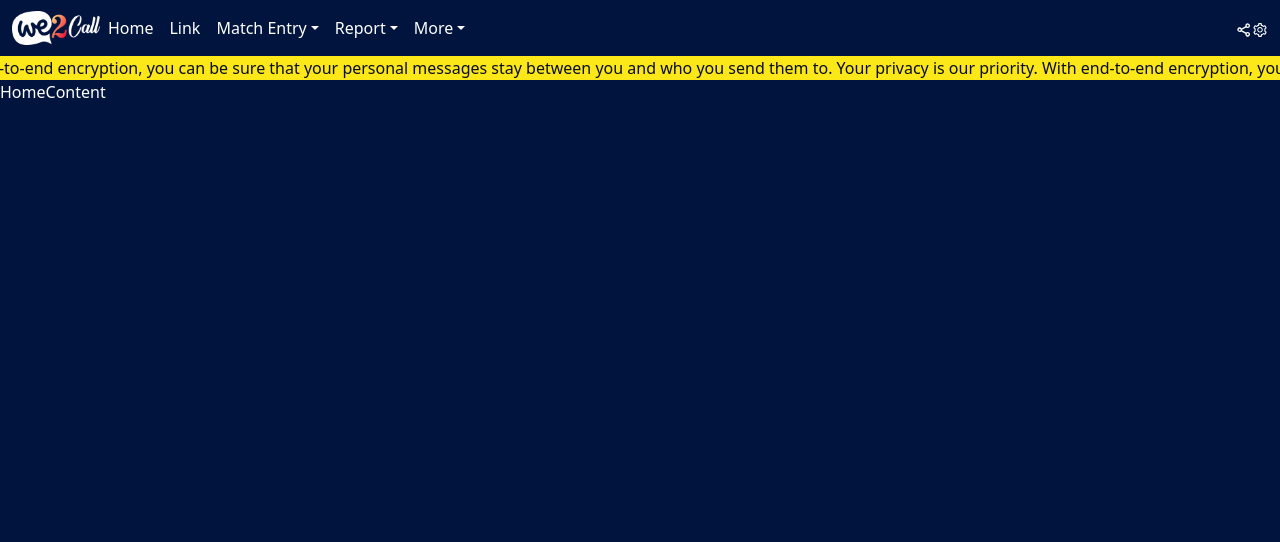
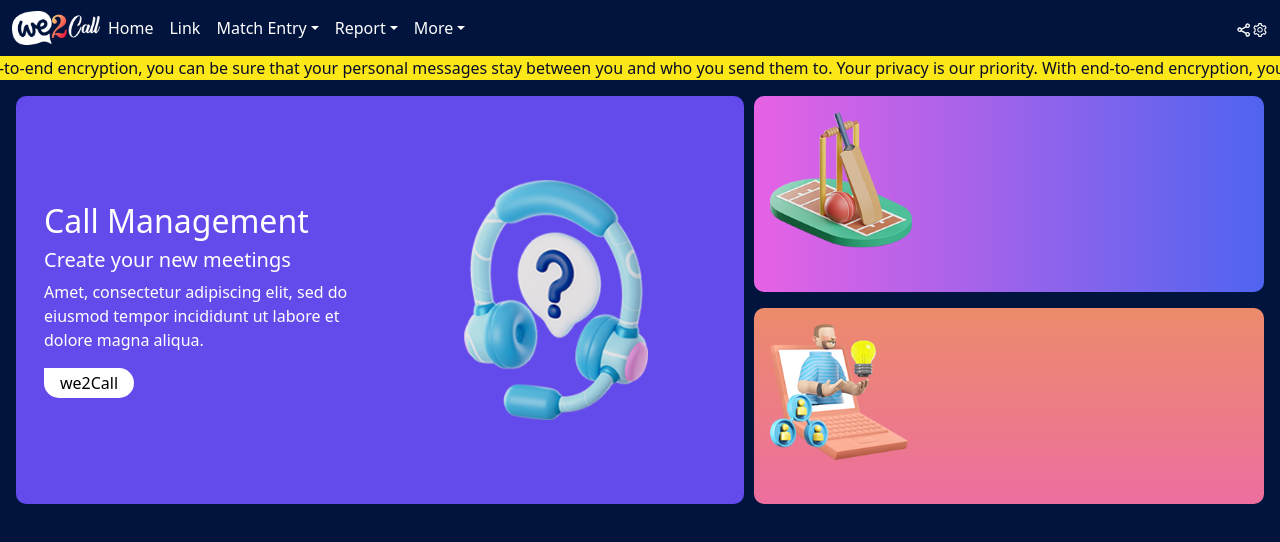
Before and after one commit to Texch999/we2-call-admin, a React (Create React App) app: page / in a window 1280 px wide. Shown: the top 542 px of the page. Built offline with nearby package versions, Linux system fonts and the light colour scheme; a small style sheet from the web is missing.

Commit message:
added chages

```diff
--- a/src/App.css
+++ b/src/App.css
@@ -15,7 +15,10 @@ body {
   background: #fce719;
   color: #080c27;
 }
-.head-image{
-    height: 50% !important;
-    width:7%;
+.head-image {
+  height: 50% !important;
+  width: 7%;
 }
+.vh-50 {
+  height: 55vh !important;
+}
--- a/src/images/index.js
+++ b/src/images/index.js
@@ -23,4 +23,6 @@ export const Images = {
   chat_icon: "./assets/chat_icon.png",
   LoginUserIcon: "./assets/login_User_Icon.png",
   LoginLockIcon: "./assets/login_Lock_Icon.png",
+  UserManagement: "./assets/user_Management.png",
+  SportManagement:"./assets/sports_management.png",
 };
--- a/src/pages/home-page/Header.jsx
+++ b/src/pages/home-page/Header.jsx
@@ -4,6 +4,7 @@ import { BiShareAlt } from "react-icons/bi";
 import { Images } from "../../images";
 import { AiFillWarning, AiOutlineSetting } from "react-icons/ai";
 import { CiStickyNote } from "react-icons/ci";
+import "./style.css";
 
 function Header() {
   const matchEntryOptions = [
--- a/src/pages/home-page/HomeContent.jsx
+++ b/src/pages/home-page/HomeContent.jsx
@@ -1,9 +1,39 @@
-import React from 'react'
+import React from "react";
+import { Images } from "../../images";
 
 function HomeContent() {
   return (
-    <div>HomeContent</div>
-  )
+    <div className="container-fluid">
+      <div className="row vh-50 p-3">
+        <div className="col-7 call-management col-sm-12 col-md-12 col-lg-7 col-xl-7 d-flex">
+          <div className="w-50 p-3 call-management-text">
+            <h2>Call Management</h2>
+            <h5>Create your new meetings</h5>
+            <p>
+              Amet, consectetur adipiscing elit, sed do eiusmod tempor
+              incididunt ut labore et dolore magna aliqua.
+            </p>
+            <div className="we2-call-button">we2Call</div>
+          </div>
+          <div className="w-50 d-flex align-items-center justify-content-center">
+            <img className="call-management-image" src={Images.headphone_with_microphone}></img>
+          </div>
+        </div>
+        <div className="col-5 col-sm-12 col-md-12 col-lg-5 col-xl-5 management">
+          <div className="user-management  d-flex p-3">
+            <div >
+              <img className="management-image" src={Images.SportManagement}></img>
+            </div>
+          </div>
+          <div className="sports-management h-50 p-3">
+            <div>
+            <img className="management-image" src={Images.UserManagement}></img>
+            </div>
+          </div>
+        </div>
+      </div>
+    </div>
+  );
 }
 
-export default HomeContent
+export default HomeContent;
--- /dev/null
+++ b/src/pages/home-page/style.css
@@ -0,0 +1,67 @@
+.call-management {
+  background: #634beb;
+  border-radius: 10px;
+}
+.user-management {
+  background: linear-gradient(to right, #e762e5, #4f64f0);
+  border-radius: 10px;
+}
+.sports-management {
+  background-image: linear-gradient(to top, rgba(237, 110, 159, 1), #ec8b6b);
+  border-radius: 10px;
+}
+.management {
+  display: block;
+}
+.we2-call-button {
+  background: #ffffff;
+  width: fit-content;
+  padding: 0.2rem 1rem;
+  color: black;
+  border-radius: 0px 15px 15px 15px;
+}
+.call-management-text {
+  display: flex;
+  flex-direction: column;
+  justify-content: center;
+}
+.call-management-image {
+  height: 30vh !important;
+}
+.management-image{
+    height: 17vh ;
+}
+@media (min-width: 576px) /*, (min-width: 768px) */ {
+  .sports-management {
+    width: 49%;
+    height: 100% !important;
+  }
+  .user-management {
+    width: 49%;
+    height: 100% !important;
+  }
+  .management {
+    display: flex;
+    padding: 0% !important;
+    margin-top: 10px;
+    height: 23vh;
+    justify-content: space-between;
+  }
+}
+@media (min-width: 992px) /*, (min-width: 1200px) */ {
+  .sports-management {
+    width: 98%;
+    height: 48% !important;
+  }
+  .user-management {
+    width: 98%;
+    height: 48% !important;
+  }
+  .management {
+    margin: 0;
+    flex-direction: column;
+    height: 100%;
+    justify-content: space-between;
+    align-items: flex-end;
+  }
+}
```
Also changed, not shown: public/assets/sports_management.png (added), public/assets/user_Management.png (added).
